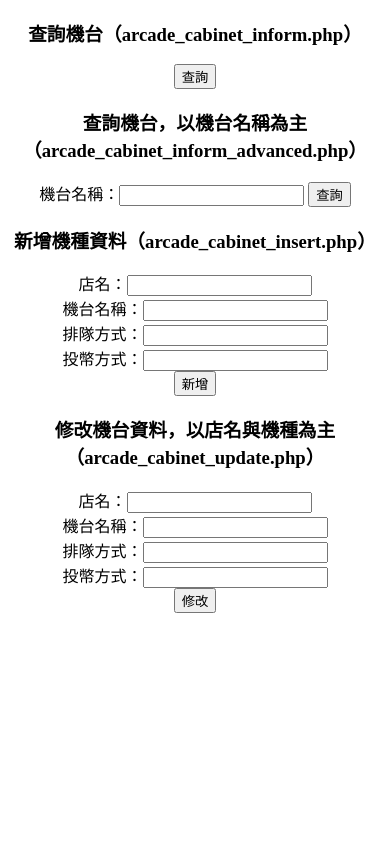
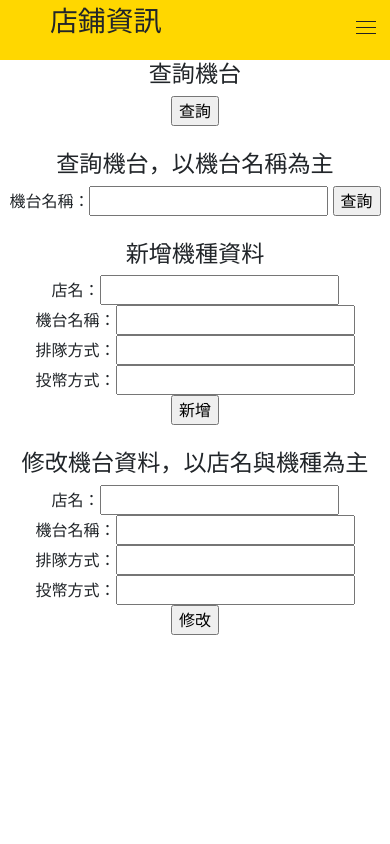
Before and after one commit to ian102991/database_project, a PHP site: page /arcade_cabinet_index.php in a window 390 px wide. Run offline with PHP 8.4, Linux system fonts and the light colour scheme.

Commit message:
Update arcade_cabinet_index.php

```diff
--- a/arcade_cabinet_index.php
+++ b/arcade_cabinet_index.php
@@ -1,25 +1,191 @@
 <!DOCTYPE html>
 <html>
-    <head>
+<head>
         <meta charset="utf-8">
-        <title>Index</title>
+        <link href="https://cdn.jsdelivr.net/npm/bootstrap@5.1.1/dist/css/bootstrap.min.css" rel="stylesheet" integrity="sha384-F3w7mX95PdgyTmZZMECAngseQB83DfGTowi0iMjiWaeVhAn4FJkqJByhZMI3AhiU" crossorigin="anonymous">
+        <title>遊戲機台紀錄系統</title>
+        <style>
+		header {
+			height: 60px;
+			weight: 100px;
+			background-color: Gold;
+		}
+
+		header h1 {
+			position: absolute;
+			left: 50px;
+			line-height: 20px;
+			top:10px;
+		}
+
+		header ul {
+			position: absolute;
+			right: 5vw;
+			top: 10px;
+			line-height: 30px;
+
+		}
+
+		header li {
+			display: inline;
+			margin-right: 4vw;
+		}
+
+		header a {
+			text-decoration: none;
+		}
+
+		header a:hover {
+			text-decoration: underline;
+		}
+
+		.pic {
+			text-align: center;
+		}
+
+		#menu {
+			display: none;
+		}
+
+        table{
+            border: 5px solid black;
+        }
+
+        th, td {
+            border: 3px solid grey;
+        }
+
+		@media screen and (max-width: 768px) {
+			.line {
+				width: 20px;
+				height: 18px;
+				background: #FFF;
+				background-color: Gold;
+				cursor: pointer;
+				display: block;
+				padding: 16px;
+				position: fixed;
+				z-index: 2;
+				right: 20px;
+			}
+
+			.line .menu,
+			.line .menu::before,
+			.line .menu::after {
+				background: #222;
+				content: '';
+				display: block;
+				height: 1px;
+				position: absolute;
+				transition: background ease .3s, top ease .3s .3s, transform ease .3s;
+				width: 20px;
+			}
+
+			.line .menu {
+				left: 18px;
+				top: 27px;
+			}
+
+			.line .menu::before {
+				top: -6px;
+			}
+
+			.line .menu::after {
+				top: 6px;
+			}
+
+			/*
+點選選單變叉叉
+*/
+			#menu:checked+.line .menu {
+				background: transparent;
+			}
+
+			#menu:checked+.line .menu::before {
+				transform: rotate(45deg);
+			}
+
+			#menu:checked+.line .menu::after {
+				transform: rotate(-45deg);
+			}
+
+			#menu:checked+.line .menu::before,
+			#menu:checked+.line .menu::after {
+				top: 0;
+				transition: top ease .3s, transform ease .3s .3s;
+			}
+
+			/*
+選單開合
+*/
+			#menu:checked~.menu-list {
+				width: 200px;
+			}
+
+			.menu-list {
+				width: 0px;
+				height: 100vh;
+				background: #FFF;
+				box-shadow: 0 2px 4px rgba(0, 0, 0, .1);
+				background-color: Gold;
+				padding-top: 60px;
+				position: fixed;
+				z-index: 1;
+				transition: all .6s;
+				overflow: hidden;
+				right: 20px;
+			}
+			.menu-list ul {
+				list-style: none;
+				padding: 0;
+			}
+
+			.menu-list ul>li {
+				display: block;
+				width: 100px;
+			}
+
+			/*
+隱藏核許框
+*/
+			input#menu {
+				display: none;
+			}
+		}
+	</style>
     </head>
 
     <body>
+        <header>
+            <input type="checkbox" id="menu">
+            <label for="menu" class="line">
+                <div class="menu"></div>
+            </label>
+            <h1>店鋪資訊</h1>
+            <div class="menu-list">
+            <ul>
+                <li><a href="index_temp.php">回到首頁</a></li>
+            </ul>
+        </div>
+        </header>
         <center>
             <form action="arcade_cabinet_inform.php" method="get">
-                <h3>查詢機台（arcade_cabinet_inform.php）</h3>
+                <h3>查詢機台</h3>
                 <input type="submit" value="查詢">
             </form>
 
+            <br>
+
             <form action="arcade_cabinet_inform_advanced.php" method="post">
-                <h3>查詢機台，以機台名稱為主（arcade_cabinet_inform_advanced.php）</h3>
+                <h3>查詢機台，以機台名稱為主</h3>
                 機台名稱：<input type="text" name="cabinetName">
                 <input type="submit" name="submit" value="查詢">
             </form>
 
+            <br>
+
             <form action="arcade_cabinet_insert.php" method="post">
-                <h3>新增機種資料（arcade_cabinet_insert.php）</h3>
+                <h3>新增機種資料</h3>
                 店名：<input type="text" name="storeName">
                 <br>
                 機台名稱：<input type="text" name="cabinetName">
@@ -31,8 +197,10 @@
                 <input type="submit" name="submit" value="新增">
             </form>
 
+            <br>
+
             <form action="arcade_cabinet_update.php" method="post">
-                <h3>修改機台資料，以店名與機種為主（arcade_cabinet_update.php）</h3>
+                <h3>修改機台資料，以店名與機種為主</h3>
                 店名：<input type="text" name="storeName">
                 <br>
                 機台名稱：<input type="text" name="cabinetName">
```
